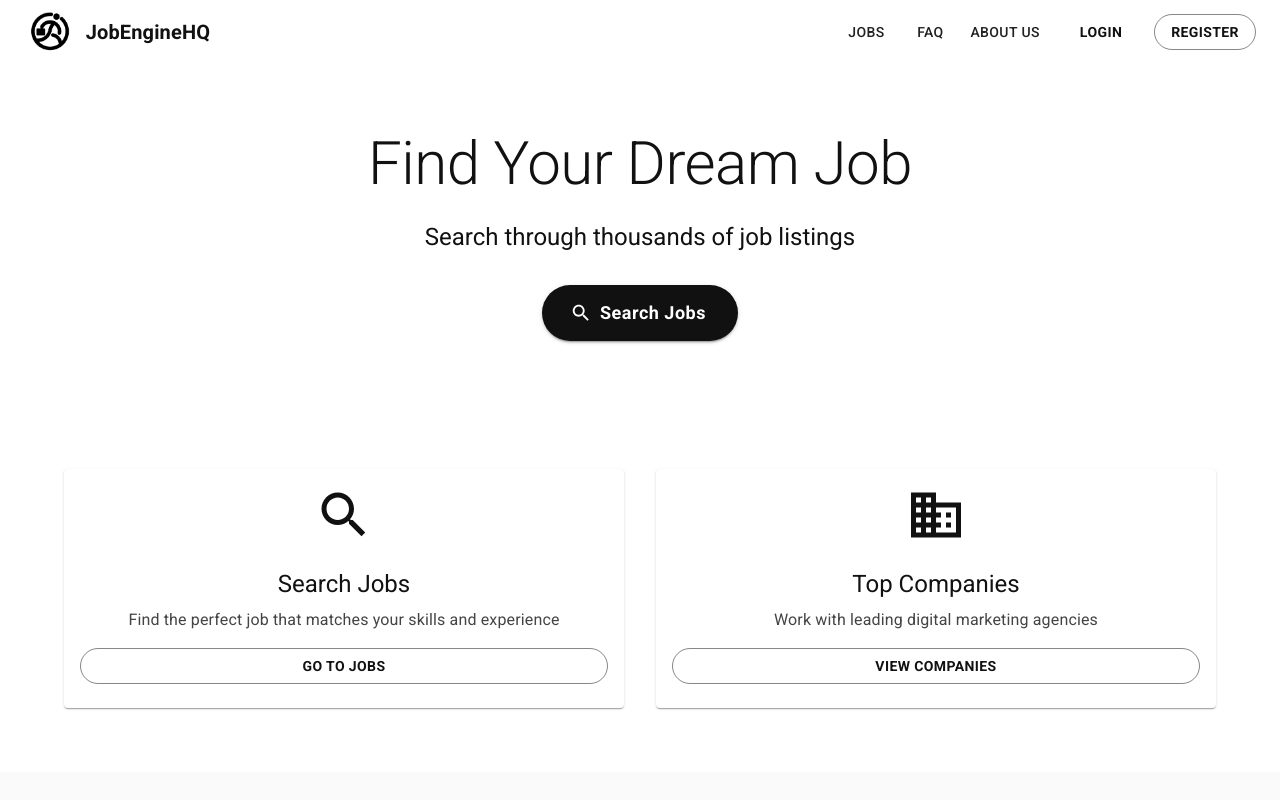
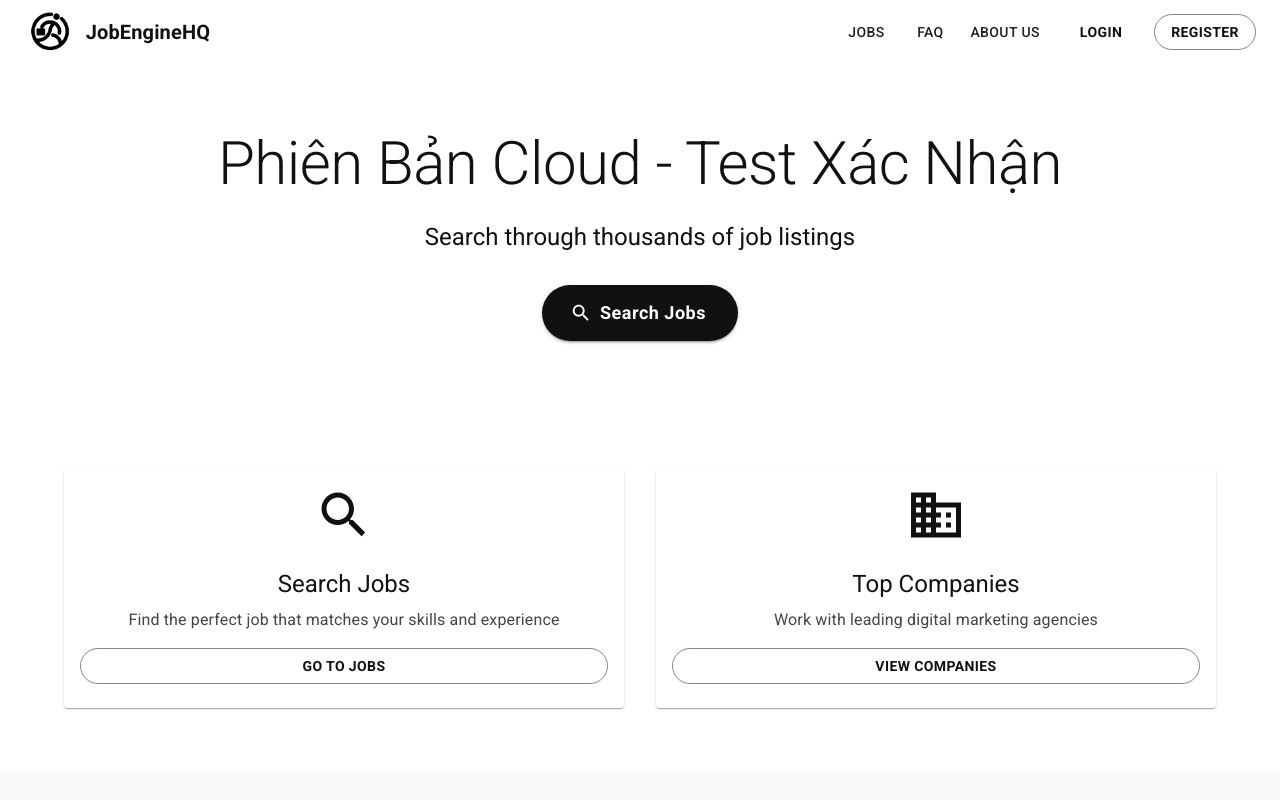
Before and after one commit to tigerads1998/my-job-website, a React (Create React App) app: page / in a window 1280 px wide. Shown: the top 800 px of the page. Built offline with nearby package versions, Linux system fonts and the light colour scheme.

Commit message:
chore: Add visual text for deployment verification

```diff
--- a/src/pages/Home.tsx
+++ b/src/pages/Home.tsx
@@ -42,7 +42,7 @@ const Home = () => {
       >
         <Container maxWidth="md">
           <Typography variant="h2" component="h1" gutterBottom>
-            Find Your Dream Job
+            Phiên Bản Cloud - Test Xác Nhận
           </Typography>
           <Typography variant="h5" paragraph>
             Search through thousands of job listings
```
